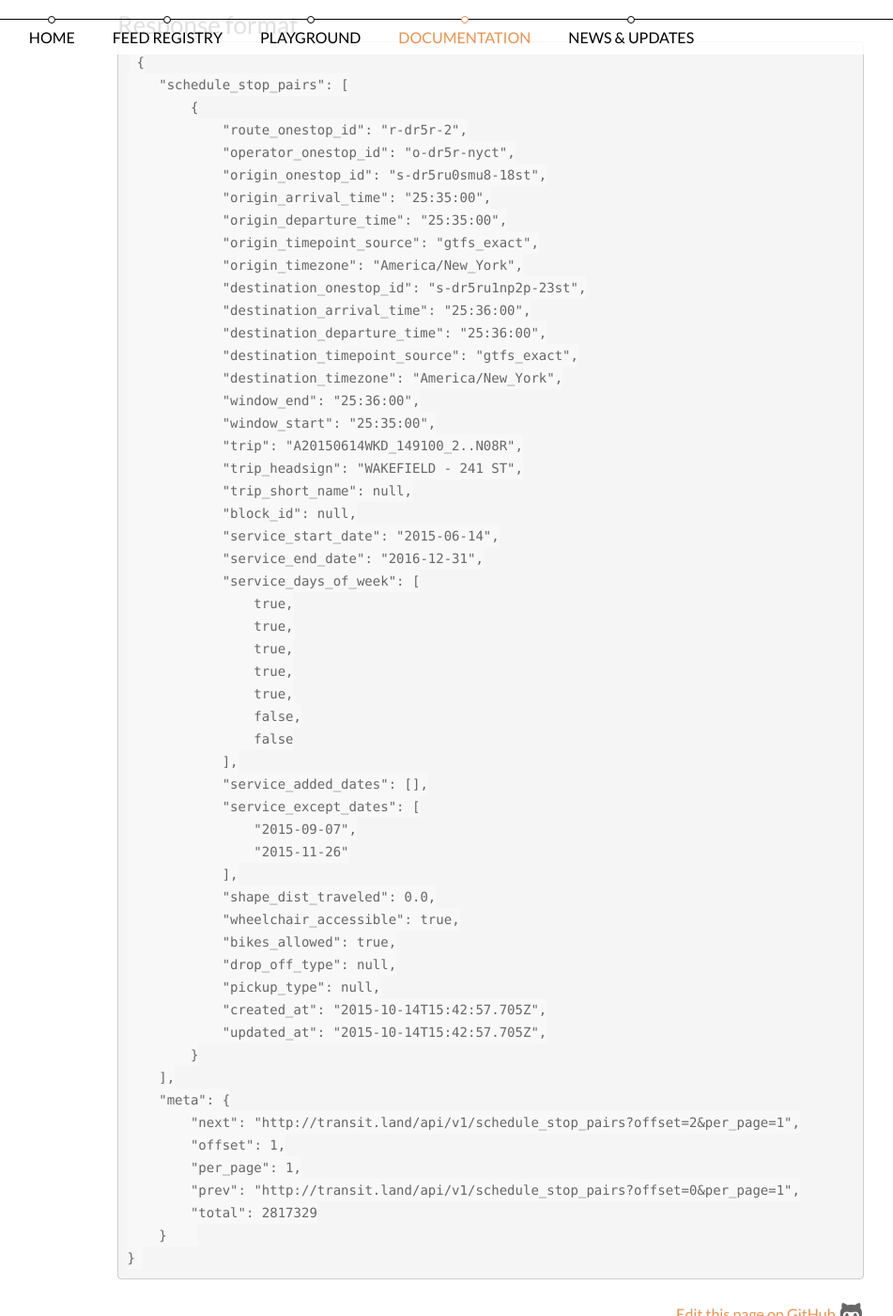
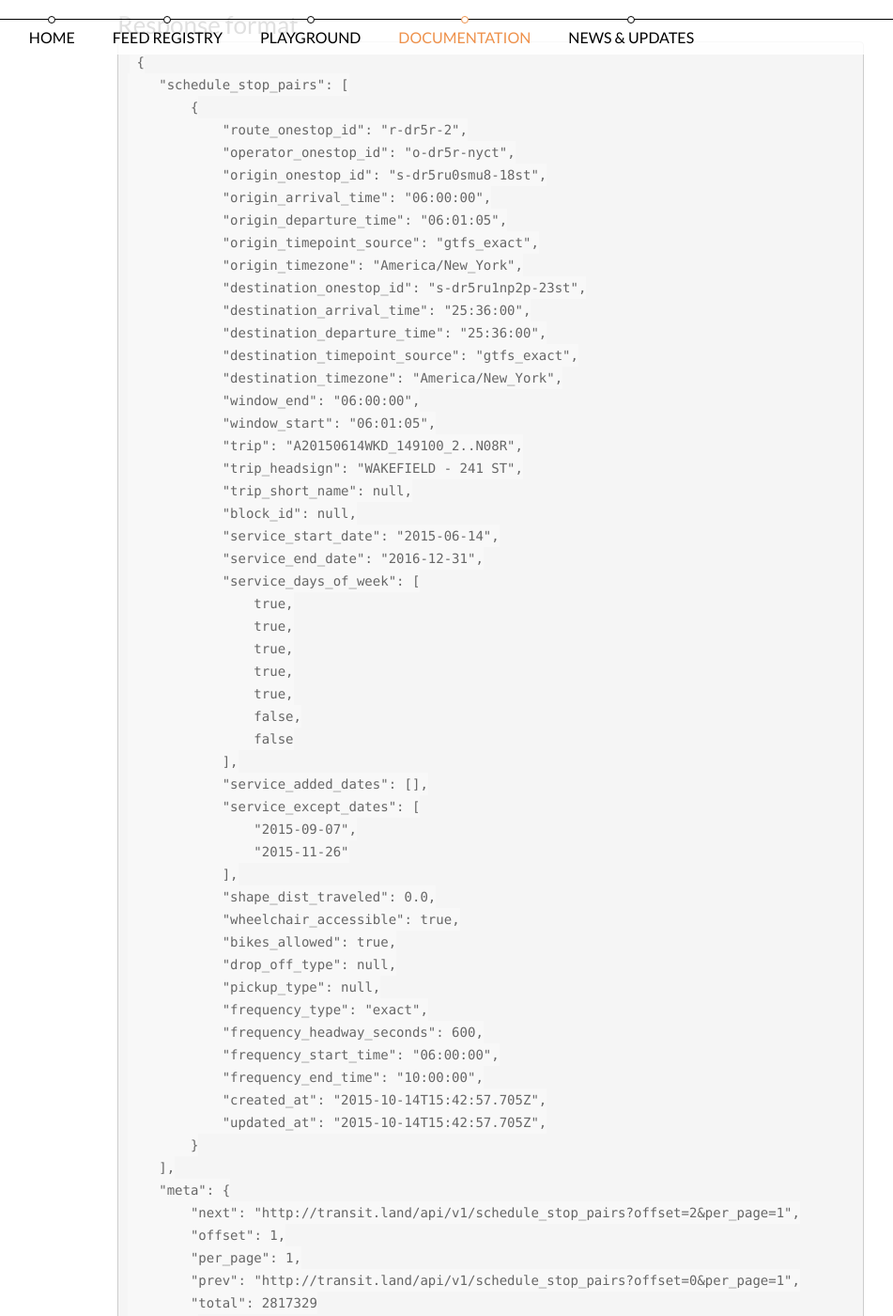
Before and after one commit to transitland/www-transit-land, a Jekyll site: the page built from documentation/datastore/schedules.md, in a window 1280 px wide and 1400 px high, scrolled down 4962 px. Shown: the whole window at 94% size, without its empty margins (255-1206 px from the left). Built offline with Jekyll 4.4.1, drawn with Linux system fonts in a browser that asks for light colours; nearby versions of some CDN libraries.

Commit message:
Updated response example

```diff
--- a/documentation/datastore/schedules.md
+++ b/documentation/datastore/schedules.md
@@ -114,8 +114,8 @@ Note: When you query `schedule_stop_pair`, the origin and destination must be di
             "route_onestop_id": "r-dr5r-2",
             "operator_onestop_id": "o-dr5r-nyct",
             "origin_onestop_id": "s-dr5ru0smu8-18st",
-            "origin_arrival_time": "25:35:00",
-            "origin_departure_time": "25:35:00",
+            "origin_arrival_time": "06:00:00",
+            "origin_departure_time": "06:01:05",
             "origin_timepoint_source": "gtfs_exact",
             "origin_timezone": "America/New_York",
             "destination_onestop_id": "s-dr5ru1np2p-23st",
@@ -123,8 +123,8 @@ Note: When you query `schedule_stop_pair`, the origin and destination must be di
             "destination_departure_time": "25:36:00",
             "destination_timepoint_source": "gtfs_exact",
             "destination_timezone": "America/New_York",
-            "window_end": "25:36:00",
-            "window_start": "25:35:00",
+            "window_end": "06:00:00",
+            "window_start": "06:01:05",
             "trip": "A20150614WKD_149100_2..N08R",
             "trip_headsign": "WAKEFIELD - 241 ST",
             "trip_short_name": null,
@@ -150,6 +150,10 @@ Note: When you query `schedule_stop_pair`, the origin and destination must be di
             "bikes_allowed": true,
             "drop_off_type": null,
             "pickup_type": null,
+            "frequency_type": "exact",
+            "frequency_headway_seconds": 600,
+            "frequency_start_time": "06:00:00",
+            "frequency_end_time": "10:00:00",
             "created_at": "2015-10-14T15:42:57.705Z",
             "updated_at": "2015-10-14T15:42:57.705Z",
         }
```
